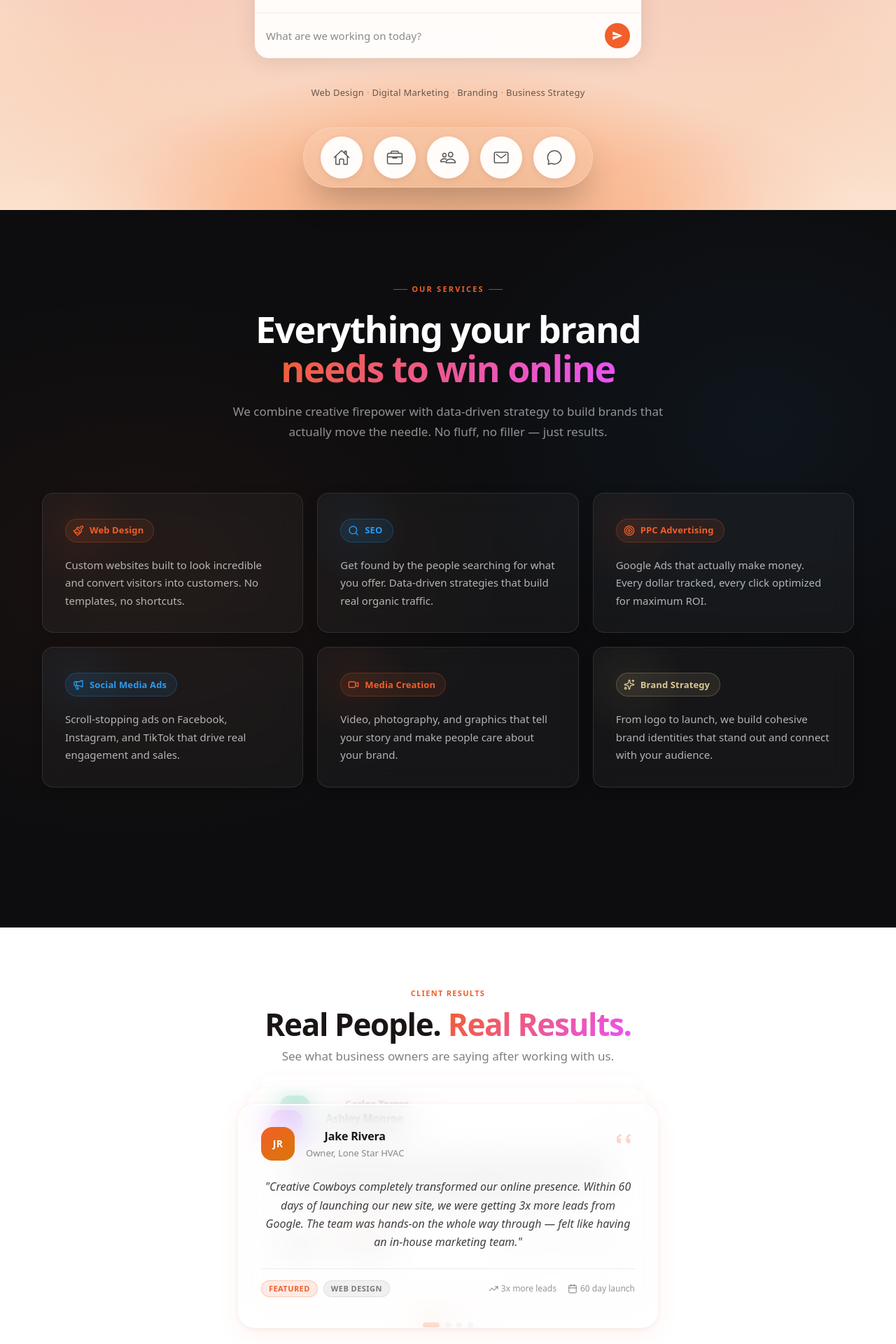
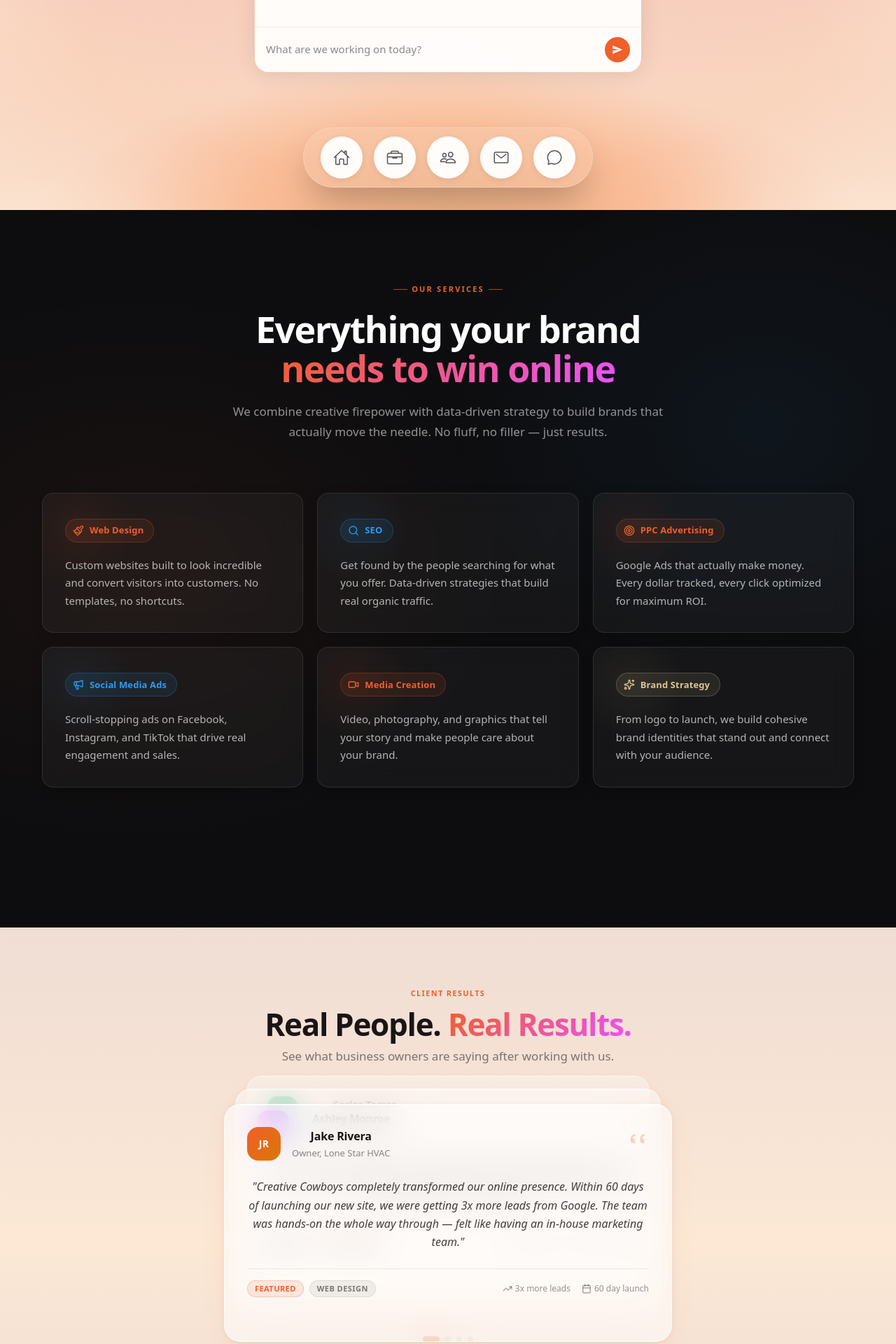
Before and after one commit to creativecowboys/cowboys-site, a Next.js app: page / in a window 1280 px wide. Shown: the part 500-2420 px from the top of the page at 70% size. Built offline with nearby package versions, Linux system fonts and the light colour scheme.

Commit message:
Remove services text from hero; fix testimonials section visibility and background

```diff
--- a/src/app/globals.css
+++ b/src/app/globals.css
@@ -202,9 +202,9 @@ chat-widget,
 
 /* ===== Testimonial Stack Section ===== */
 .testimonials-section {
-  padding: 80px 24px 100px;
+  padding: 80px 24px 160px;
   text-align: center;
-  background: transparent;
+  background: linear-gradient(180deg, #f0ddd4 0%, #fce8d5 60%, #f0ddd4 100%);
 }
 
 .testimonials-eyebrow {
@@ -237,9 +237,11 @@ chat-widget,
 .testimonials-stack {
   position: relative;
   width: 100%;
-  max-width: 600px;
+  max-width: 640px;
   margin: 0 auto;
-  height: 320px;
+  height: 340px;
+  padding-bottom: 48px;
+  /* room for pagination dots */
 }
 
 .testimonial-card {
--- a/src/app/page.tsx
+++ b/src/app/page.tsx
@@ -101,39 +101,7 @@ export default function Home() {
           <WranglerChat />
         </div>
 
-        {/* ── Services ── */}
-        <div
-          className="hero-services"
-          style={{
-            display: "flex",
-            flexWrap: "wrap",
-            gap: "6px 4px",
-            justifyContent: "center",
-            marginTop: "20px",
-            padding: "0 24px",
-            alignItems: "center",
-          }}
-        >
-          {["Web Design", "Digital Marketing", "Branding", "Business Strategy"].map((service, i, arr) => (
-            <>
-              <span
-                key={service}
-                style={{
-                  fontSize: "13px",
-                  fontWeight: 500,
-                  color: "rgba(26,21,20,0.65)",
-                  letterSpacing: "0.02em",
-                  whiteSpace: "nowrap",
-                }}
-              >
-                {service}
-              </span>
-              {i < arr.length - 1 && (
-                <span key={`dot-${i}`} style={{ color: "rgba(26,21,20,0.3)", fontSize: "13px" }}>·</span>
-              )}
-            </>
-          ))}
-        </div>
+
 
 
 
```
